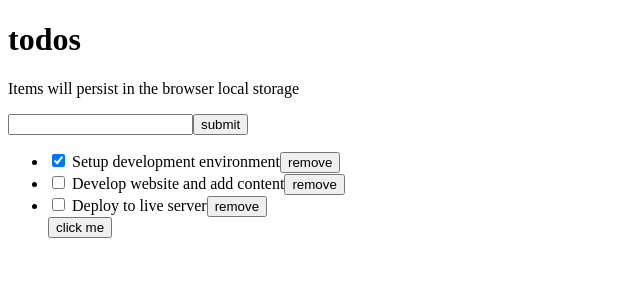
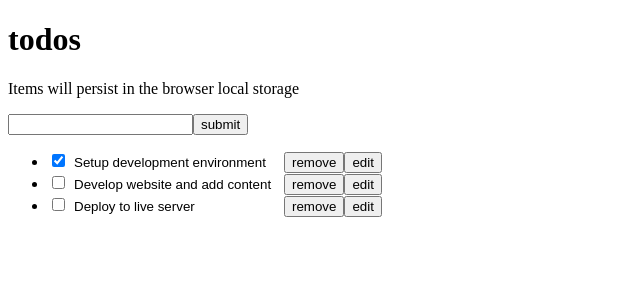
Before and after one commit to badger-99/todo_list-react, a React (Vite) app: page / in a window 1280 px wide. Shown: the top 300 px of the page, without its empty margins (0-640 px from the left). Built offline with nearby package versions, Linux system fonts and the light colour scheme.

Commit message:
Add edit functionality

```diff
--- a/src/components/ListItem.jsx
+++ b/src/components/ListItem.jsx
@@ -1,5 +1,8 @@
+import { useState } from "react";
+
 const ListItem = ({ task, handleClick, deleteTask }) => {
   const { id, title, completed } = task;
+  const [isEditable, setIsEditable] = useState(true)
   return (
     <li>
       {' '}
@@ -9,9 +12,17 @@ const ListItem = ({ task, handleClick, deleteTask }) => {
         id={id}
         onChange={() => handleClick(id)}
       />{' '}
-      {title}
-      <button type="button" onClick={()=>deleteTask(id)}>remove</button>
+      <input
+        type='text'
+        value={title}
+        readOnly={isEditable}
+        style={{ width: '13rem', border: 'none' }}
+      />
+      <button type='button' onClick={() => deleteTask(id)}>
+        remove
+      </button>
+      <button type='button' onClick={()=>setIsEditable(!isEditable)}>edit</button>
     </li>
   );
 };
-export default ListItem
+export default ListItem;
--- a/src/components/TodoList.jsx
+++ b/src/components/TodoList.jsx
@@ -18,17 +18,6 @@ const TodoList = ({tasks, setTasks}) => {
     setTasks(newTask)
   }
 
-  // const addTask = (str) => {
-  //   const newTask = {
-  //     id,
-  //     title: str,
-  //     completed: false
-  //   }
-
-  //   const newTasks = { ...tasks, newTask }
-  //   setTasks(newTasks)
-  // }
-
   return (
       <ul>
       {
@@ -37,7 +26,6 @@ const TodoList = ({tasks, setTasks}) => {
           return <ListItem key={id} task={task} handleClick={handleClick} deleteTask={deleteTask} />
         })
         }
-      <button>click me</button>
       </ul>
   )
 }
```
